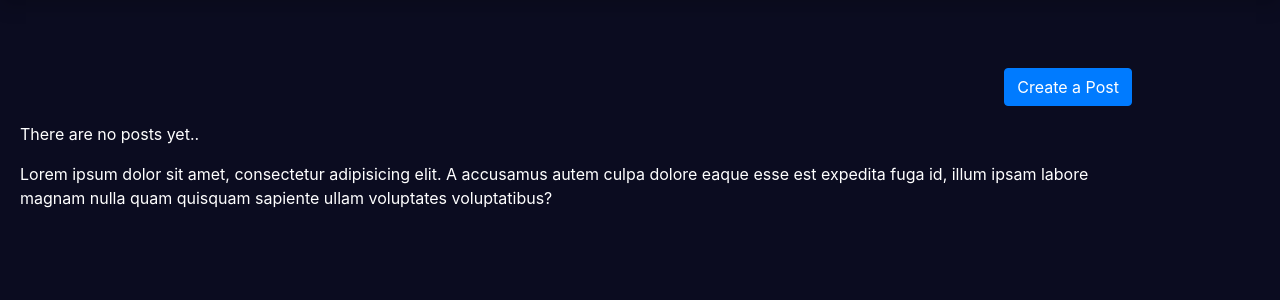
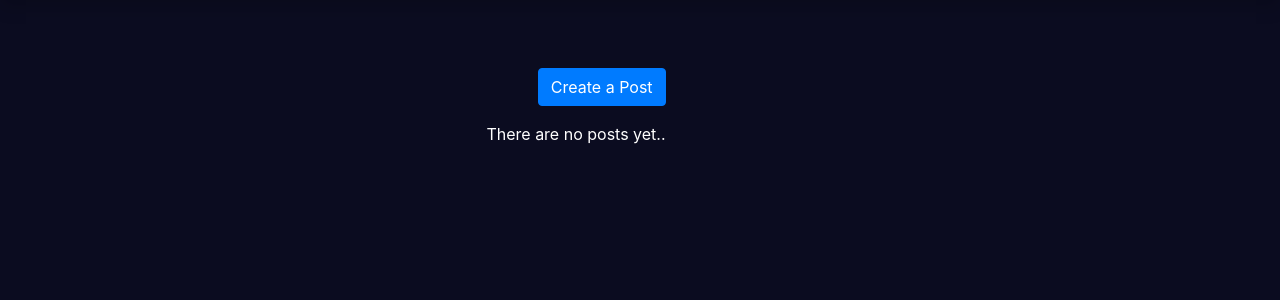
Before and after one commit to TomasKrin/social_media_app, a Django app: template social_media/templates/post_list.html in a window 1280 px wide. Shown: the part 58-358 px from the top of the page. Run offline with Django 4.2, Linux system fonts and the light colour scheme; the template is opened without the code that fills it: values that come from a table or form of the project are taken from there, others are empty; a user stored in the database is signed in; data comes from the database, SQL or seed files in the repository; both versions use the stored data as it was after the commit; some libraries are stand-ins or nearby versions.

Commit message:
deleted lorem-ipsum testing message

```diff
--- a/social_media/templates/post_list.html
+++ b/social_media/templates/post_list.html
@@ -72,8 +72,6 @@
 </div>
 {% else %}
 <p>There are no posts yet..</p>
-<p>Lorem ipsum dolor sit amet, consectetur adipisicing elit. A accusamus autem culpa dolore eaque esse est expedita fuga id, illum ipsam labore magnam nulla quam quisquam sapiente ullam voluptates voluptatibus?</p>
-
 {% endif %}
 
 <script>
```
Also changed, not shown: db.sqlite3.
